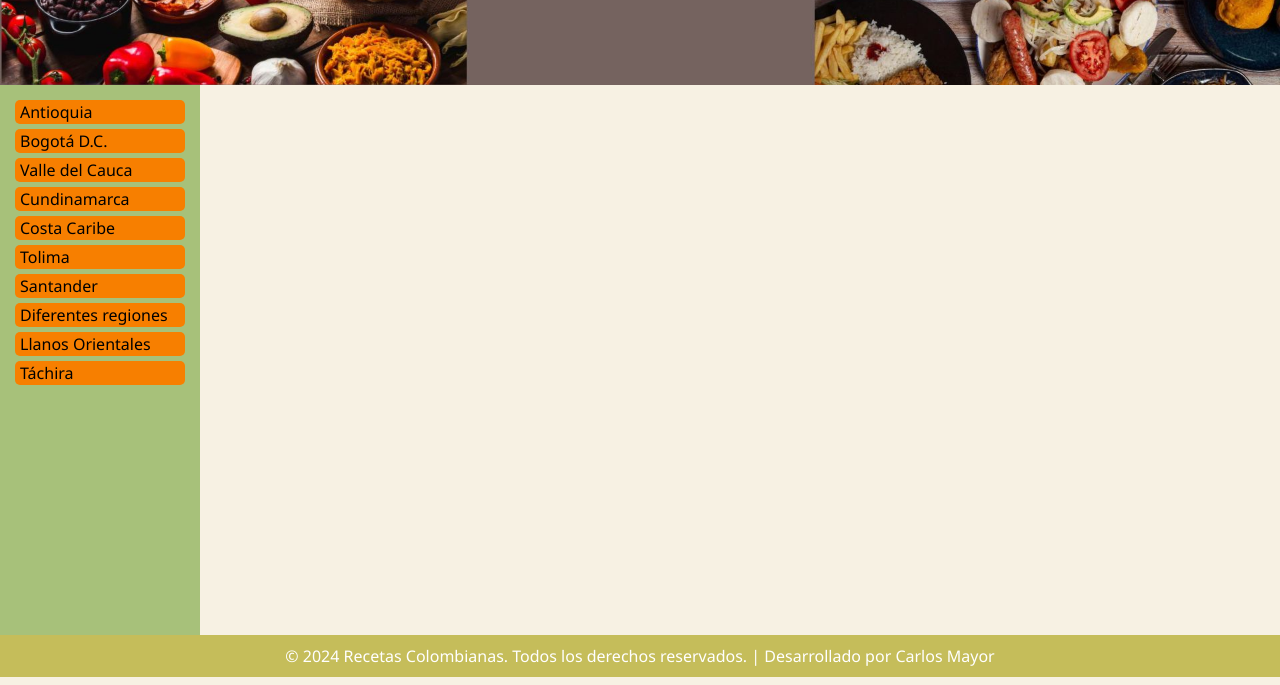
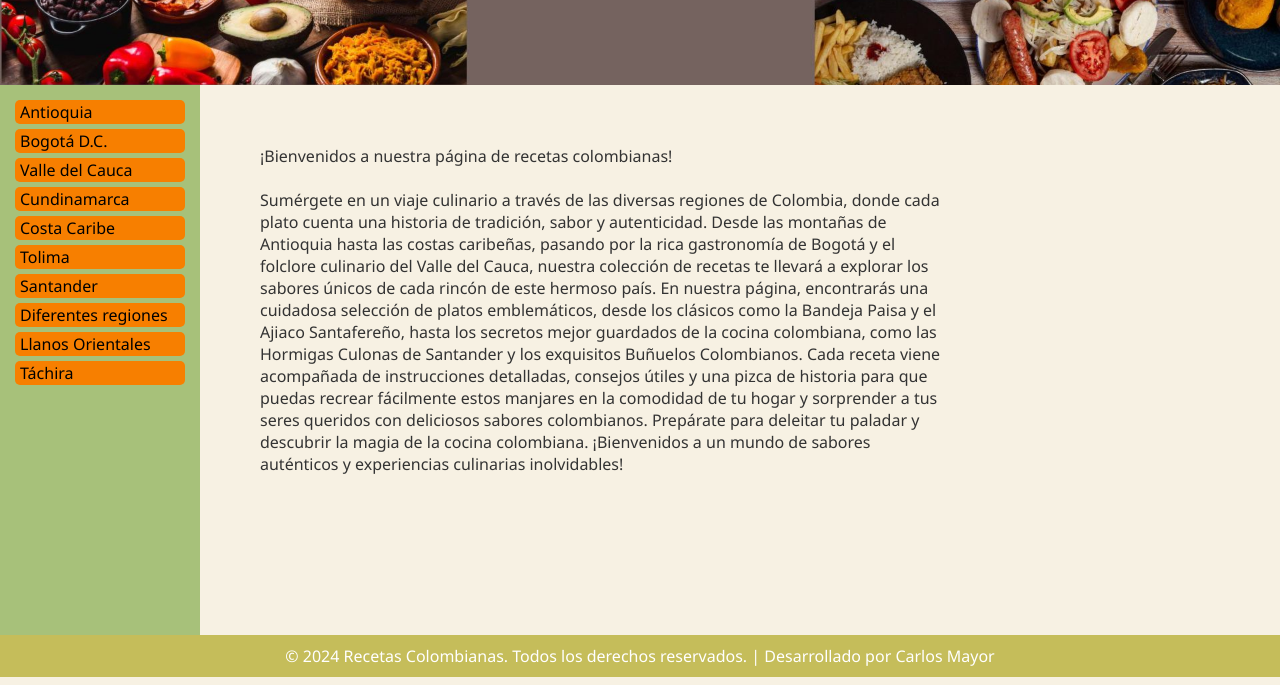
Before and after one commit to carloshernanmayor/Recetas-de-un-Restaurante, a plain HTML site: page index.html in a window 1280 px wide. Shown: the part 115-800 px from the top of the page. Drawn offline with Linux system fonts and the light colour scheme.

Commit message:
Add files via upload

```diff
--- a/index.html
+++ b/index.html
@@ -16,7 +16,14 @@
         </ul>
     </nav>
     <section id="content">
-        <!-- El contenido de las recetas se generará dinámicamente con JavaScript -->
+        <p>¡Bienvenidos a nuestra página de recetas colombianas!<br><br>
+        Sumérgete en un viaje culinario a través de las diversas regiones de Colombia, donde cada plato cuenta una historia de tradición, sabor y autenticidad. Desde las montañas de Antioquia hasta las costas caribeñas, pasando por la rica gastronomía de Bogotá y el folclore culinario del Valle del Cauca, nuestra colección de recetas te llevará a explorar los sabores únicos de cada rincón de este hermoso país.
+
+En nuestra página, encontrarás una cuidadosa selección de platos emblemáticos, desde los clásicos como la Bandeja Paisa y el Ajiaco Santafereño, hasta los secretos mejor guardados de la cocina colombiana, como las Hormigas Culonas de Santander y los exquisitos Buñuelos Colombianos.
+
+Cada receta viene acompañada de instrucciones detalladas, consejos útiles y una pizca de historia para que puedas recrear fácilmente estos manjares en la comodidad de tu hogar y sorprender a tus seres queridos con deliciosos sabores colombianos.
+
+Prepárate para deleitar tu paladar y descubrir la magia de la cocina colombiana. ¡Bienvenidos a un mundo de sabores auténticos y experiencias culinarias inolvidables!</p>
     </section>
     <footer>
         <p>© 2024 Recetas Colombianas. Todos los derechos reservados. | Desarrollado por Carlos Mayor</p>
```
